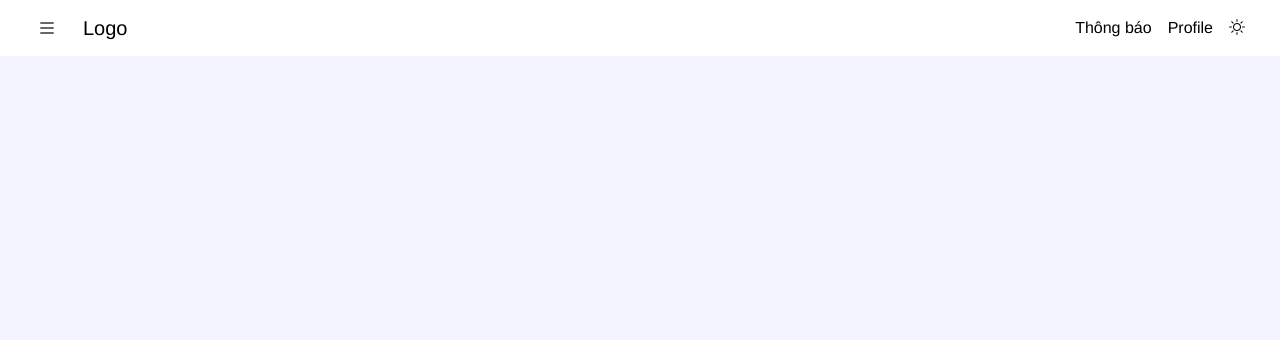
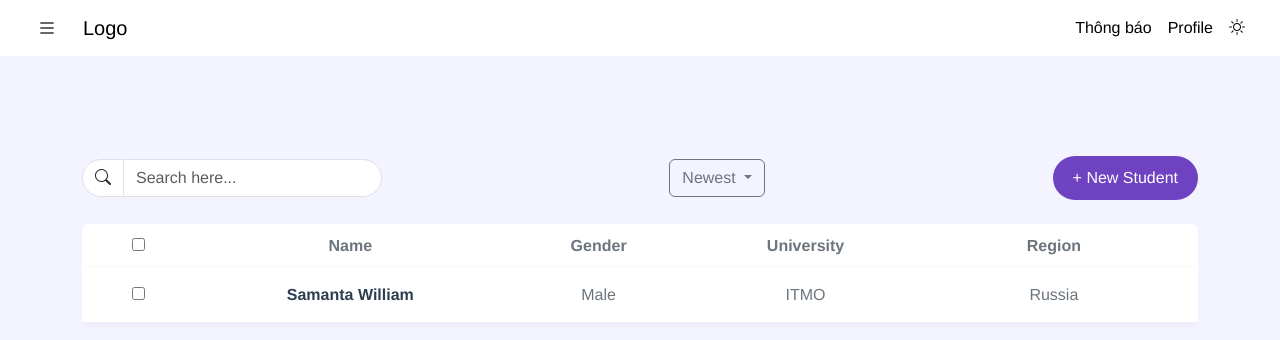
Before and after one commit to descent1511/vdt2024-vuejs-frontend, a Vue app: page / in a window 1280 px wide. Shown: the top 340 px of the page. Built offline with nearby package versions, Linux system fonts and the light colour scheme.

Commit message:
feat: Add code for home page

```diff
--- a/src/App.vue
+++ b/src/App.vue
@@ -3,7 +3,7 @@
     <AppNavbar :isSidebarOpen="sidebarOpen" @toggle-sidebar="toggleSidebar" />
     <AppSidebar :isOpen="sidebarOpen" @close-nav="closeSidebar" />
     <div :class="['main-content', { 'main-expanded': sidebarOpen }]" id="main">
-      <!-- Nội dung chính ở đây -->
+      <StudentList />
     </div>
   </div>
 </template>
@@ -11,12 +11,14 @@
 <script>
 import AppNavbar from './components/AppNavbar.vue'
 import AppSidebar from './components/AppSidebar.vue'
+import StudentList from './views/HomePage.vue'
 
 export default {
   name: 'App',
   components: {
     AppNavbar,
     AppSidebar,
+    StudentList
   },
   data() {
     return {
```
